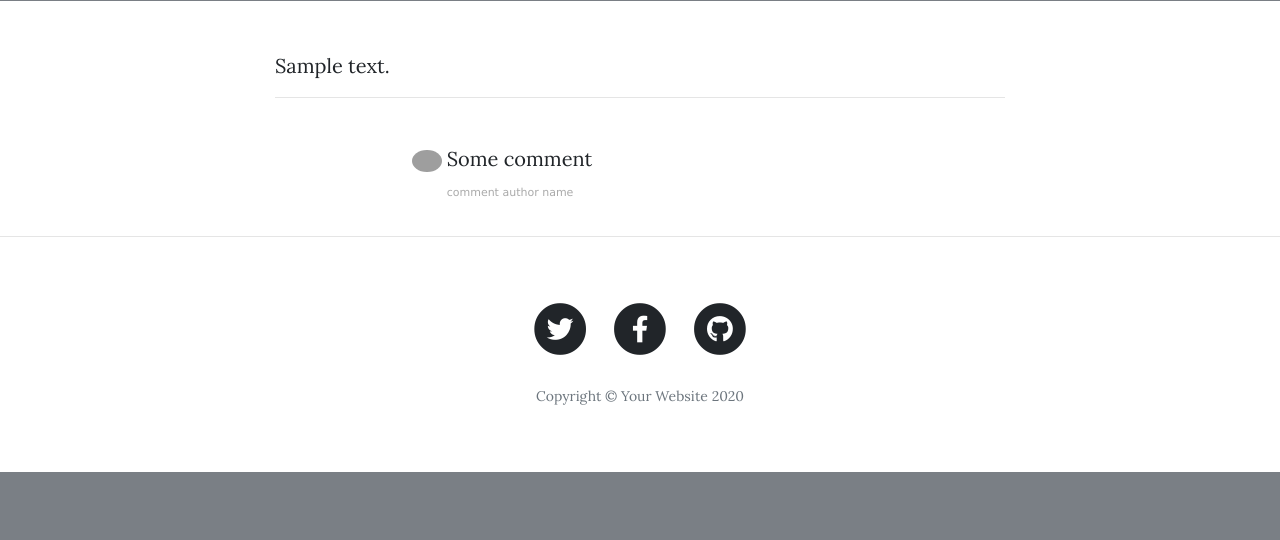
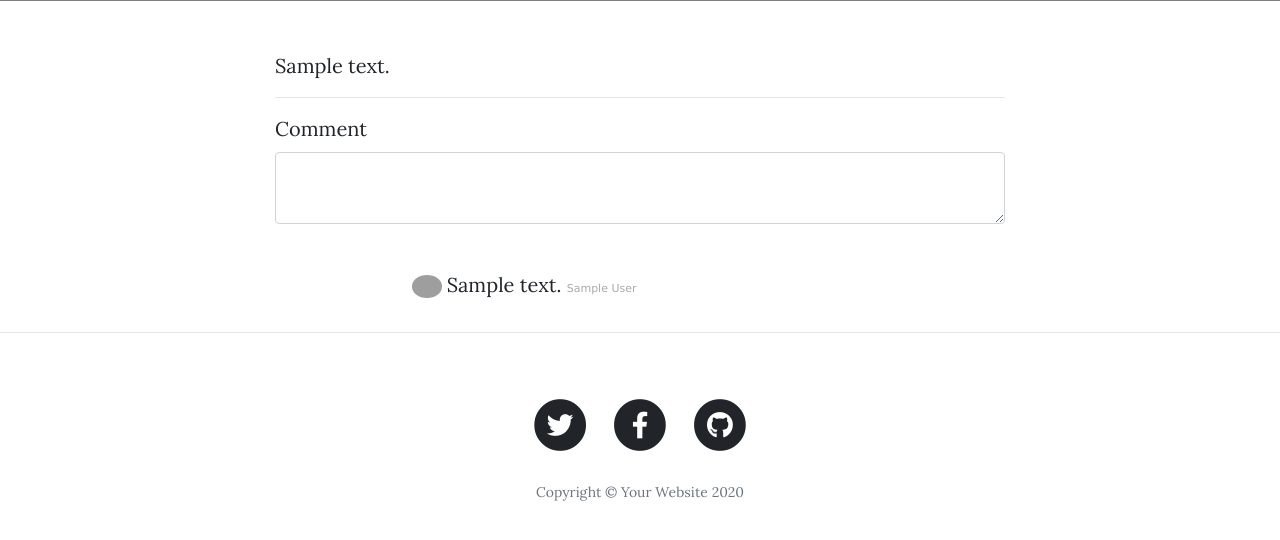
Before and after one commit to AbdelmalekIla/blog-with-authentication, a Flask app: page /post/1 in a window 1280 px wide. Shown: the part 560-1100 px from the top of the page. Before the commit the page ends 1032 px from the top, so only its background shows below. Run offline with Flask 3, Linux system fonts and the light colour scheme; tables that the repository leaves empty hold one stand-in row (values such as "Sample post"); grey boxes marked "Sample" are stand-in pictures; some libraries are stand-ins or nearby versions; grey boxes are pictures that could not be loaded.

Commit message:
Enhance post.html template with post content, comment functionality, and author edit button

```diff
--- a/templates/post.html
+++ b/templates/post.html
@@ -1,5 +1,5 @@
 {% include "header.html" %}
-
+{% import "bootstrap/wtf.html" as wtf %}
   <!-- Page Header -->
   <header class="masthead" style="background-image: url('{{post.img_url}}')">
     <div class="overlay"></div>
@@ -34,18 +34,23 @@
 
 
 <!--           Comments Area -->
+            {{ ckeditor.load() }}
+            {{ ckeditor.config(name='comment_text') }}
+            {{ wtf.quick_form(form, novalidate=True, button_map={"submit": "primary"}) }}
           <div class="col-lg-8 col-md-10 mx-auto comment">
+              {% for comment in post.comments: %}
               <ul class="commentList">
                 <li>
                     <div class="commenterImage">
-                      <img src="https://pbs.twimg.com/profile_images/744849215675838464/IH0FNIXk.jpg"/>
+                      <img src="https://thispersondoesnotexist.com/"/>
                     </div>
                     <div class="commentText">
-                      <p>Some comment</p>
-                      <span class="date sub-text">comment author name</span>
+                      {{comment.text|safe}}
+                      <span class="date sub-text">{{comment.comment_author.name}}</span>
                     </div>
                 </li>
               </ul>
+            {% endfor %}
             </div>
 
 
```
